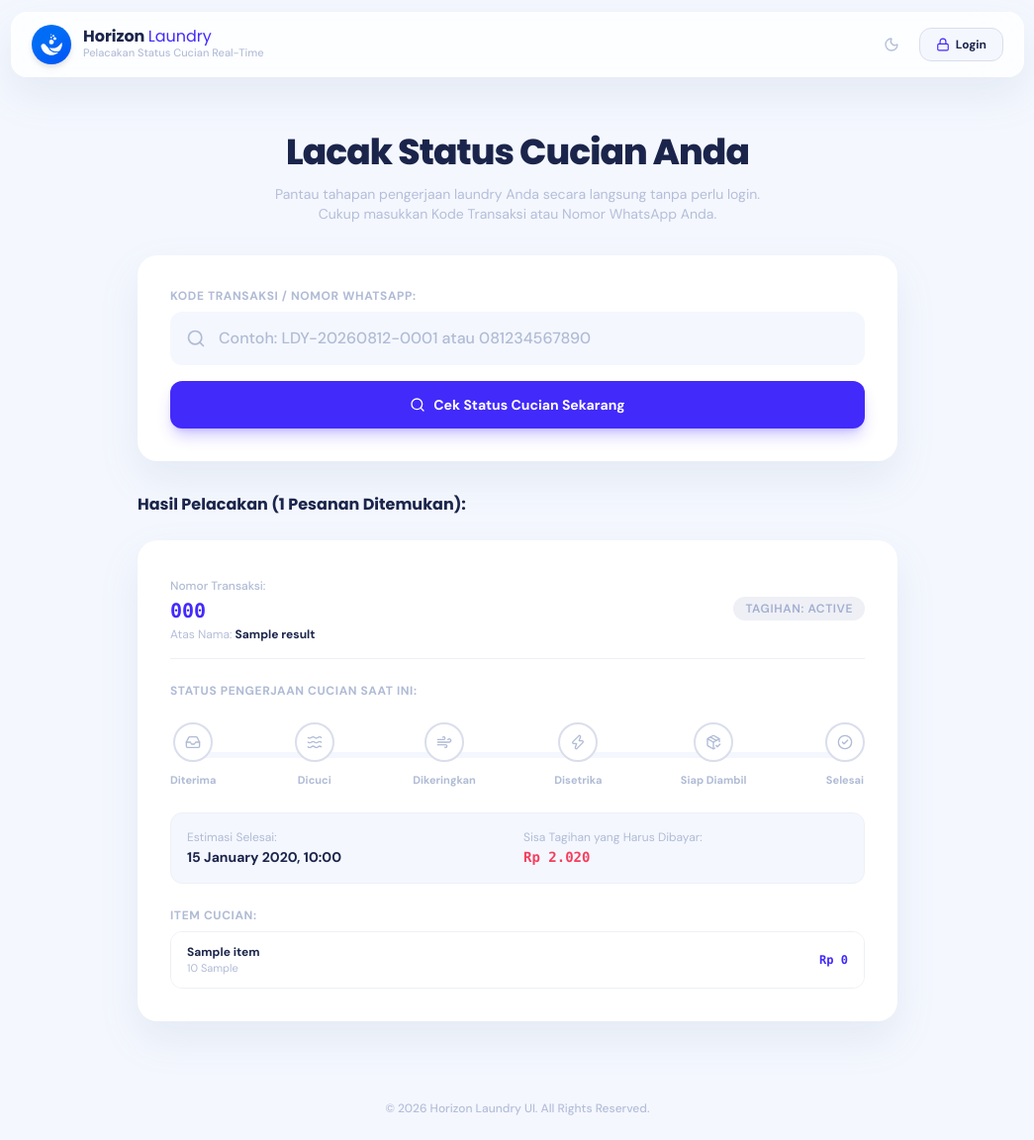
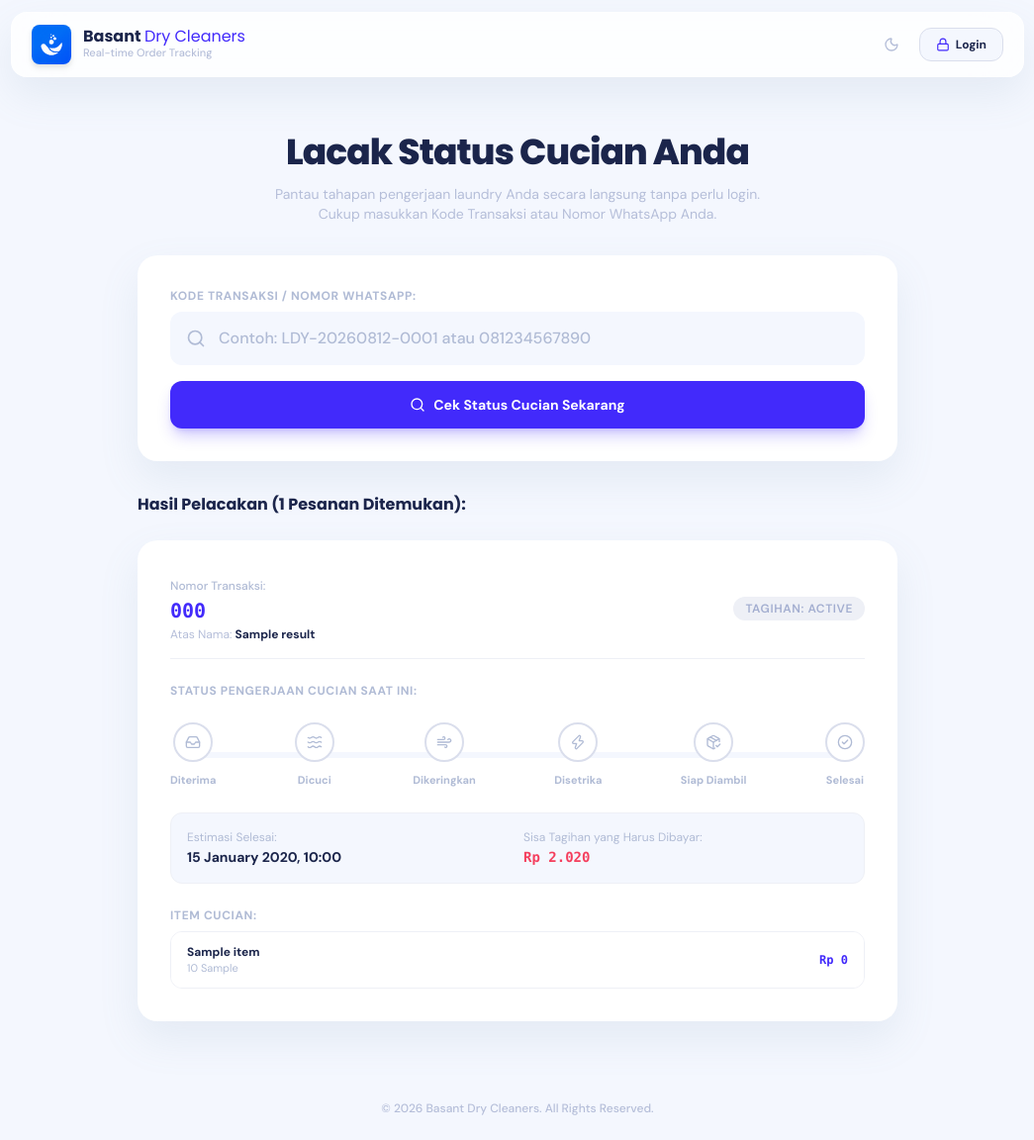
Before and after one commit to thevylinoteam/basantdrycleaner, a CodeIgniter 4 app: the page made by app/Views/track/index.php in a window 1280 px wide. Shown: the whole page at 99% size, without its empty margins (117-1162 px from the left). Run offline with PHP 8.4 and a stand-in for CodeIgniter, Linux system fonts and the light colour scheme; the template is opened without the code that fills it: most values are stand-ins (such as "Sample title", 1, 10 or a date in 2020); some libraries are stand-ins or nearby versions.

Commit message:
Localize and rebrand app/Views/layouts/public.php

```diff
--- a/app/Views/layouts/public.php
+++ b/app/Views/layouts/public.php
@@ -1,9 +1,9 @@
 <!DOCTYPE html>
-<html lang="id" class="h-full">
+<html lang="en" class="h-full">
 <head>
     <meta charset="UTF-8">
     <meta name="viewport" content="width=device-width, initial-scale=1.0">
-    <title><?= esc($title ?? 'Cek Status Cucian - Horizon Laundry') ?></title>
+    <title><?= esc($title ?? 'Track Your Order - Basant Dry Cleaners') ?></title>
 
     <!-- Favicon -->
     <link rel="icon" type="image/png" href="<?= base_url('logo-laundry.png') ?>">
@@ -115,10 +115,10 @@
     <header class="sticky top-3 z-30 mx-4 sm:mx-6 lg:mx-auto max-w-5xl w-full mt-3">
         <div class="px-5 py-3 rounded-2xl bg-white/80 dark:bg-navy-800/80 backdrop-blur-xl shadow-3xl shadow-shadow-500 dark:shadow-none border border-white/40 dark:border-white/5 flex items-center justify-between">
             <div class="flex items-center gap-3">
-                <img src="<?= base_url('logo-laundry.png') ?>" alt="Logo Horizon Laundry" class="w-10 h-10 object-cover rounded-full drop-shadow-md">
+                <img src="<?= base_url('logo-laundry.png') ?>" alt="Logo Basant Dry Cleaners" class="w-10 h-10 object-contain bg-white rounded-lg drop-shadow-md">
                 <div>
-                    <h1 class="font-poppins font-bold text-base text-navy-700 dark:text-white leading-none">Horizon <span class="text-brand-500 font-normal">Laundry</span></h1>
-                    <p class="text-[11px] text-gray-500 dark:text-gray-400 font-medium">Pelacakan Status Cucian Real-Time</p>
+                    <h1 class="font-poppins font-bold text-base text-navy-700 dark:text-white leading-none">Basant <span class="text-brand-500 font-normal">Dry Cleaners</span></h1>
+                    <p class="text-[11px] text-gray-500 dark:text-gray-400 font-medium">Real-time Order Tracking</p>
                 </div>
             </div>
             <div class="flex items-center gap-3">
@@ -145,7 +145,7 @@
 
     <!-- Footer -->
     <footer class="mt-auto py-6 text-center text-xs text-gray-500 dark:text-gray-400 font-medium">
-        <p>&copy; <?= date('Y') ?> Horizon Laundry UI. All Rights Reserved.</p>
+        <p>&copy; <?= date('Y') ?> Basant Dry Cleaners. All Rights Reserved.</p>
     </footer>
 
     <script>
```
